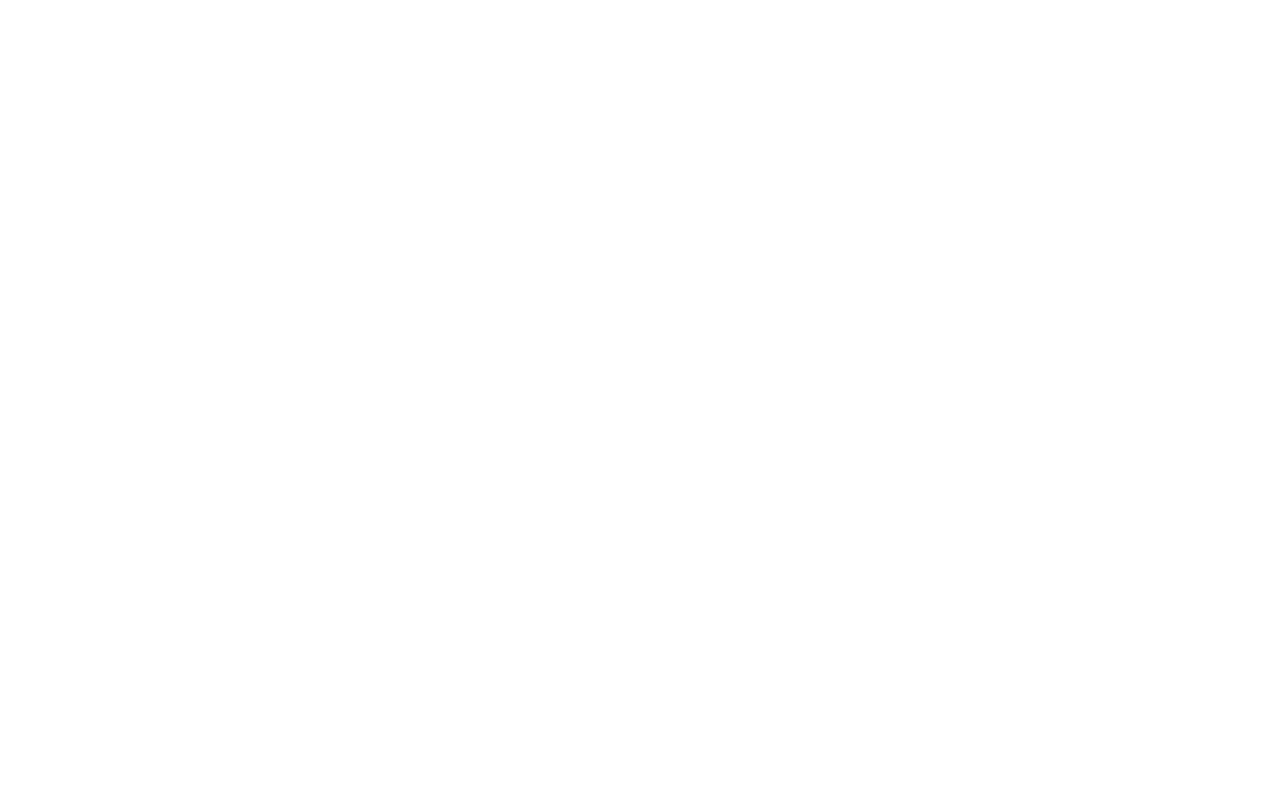
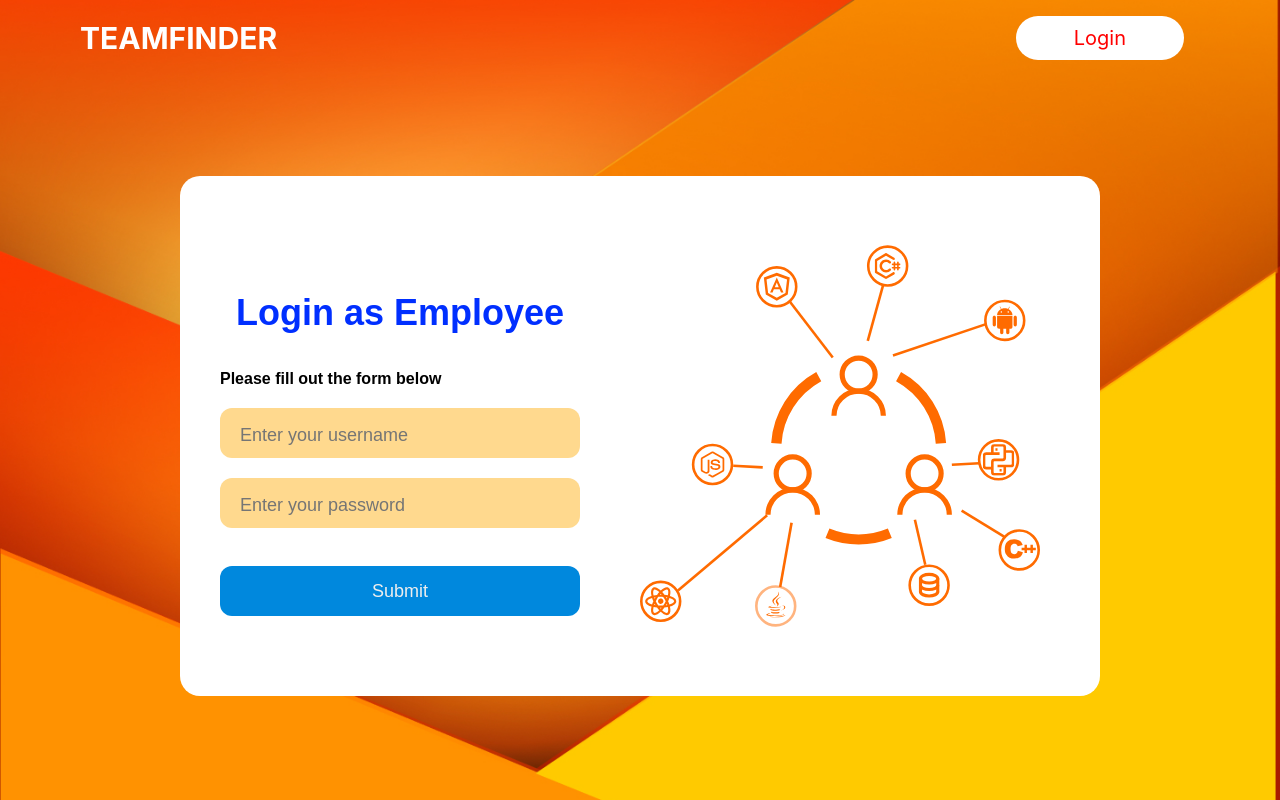
Before and after one commit to DanyielCM/Team-Finder-Front, a React (Vite) app in the folder frontend/: page /sign-in-user in a window 1280 px wide. Before the commit this address had no page. Built offline with nearby package versions, Linux system fonts and the light colour scheme.

Commit message:
Added login page for organisations and employees

```diff
--- a/frontend/src/App.jsx
+++ b/frontend/src/App.jsx
@@ -7,6 +7,7 @@
 import UserRegisterPage from "./pages/user-register-page.jsx";
 import SignInPage from "./pages/sign-in-page.jsx";
 import Dashboard from "./pages/dashboard.jsx";
+import SignInUserPage from "./pages/sign-in-user-page.jsx";
 
 function App() {
   return (
@@ -19,6 +20,7 @@
         <Route path="/register" element={<OrgRegisterPage />} />
         <Route path="/register-user" element={<UserRegisterPage />} />
         <Route path="/sign-in" element={<SignInPage />} />
+        <Route path="/sign-in-user" element={<SignInUserPage />} />
       </Routes>
     </BrowserRouter>
   );
--- /dev/null
+++ b/frontend/src/components/common/login-dropdown.css
@@ -0,0 +1,127 @@
+:root {
+    --button-background: rgb(255, 255, 255);
+    --button-color: rgb(255, 0, 0);
+
+    --dropdown-highlight: dodgerblue;
+    --dropdown-width: 160px;
+    --dropdown-background: white;
+    --dropdown-color: black;
+  }
+
+
+
+
+  a.button {
+    /* Frame */
+
+    padding: 10px 58px;
+    border-radius: 50px;
+    height: 20px;
+
+
+
+    border: none;
+    background: var(--button-background);
+    color: var(--button-color);
+    font-size: 20px;
+    cursor: pointer;
+  }
+
+  a.button:active {
+    filter: brightness(75%);
+  }
+
+
+  .dropdown {
+    position: relative;
+    padding: 0;
+    margin-right: 1em;
+
+    border: none;
+  }
+
+  .dropdown summary {
+    list-style: none;
+    list-style-type: none;
+  }
+
+  .dropdown > summary::-webkit-details-marker {
+    display: none;
+  }
+
+  .dropdown summary:focus {
+    outline: none;
+  }
+
+  .dropdown summary:focus a.button {
+    border: 2px solid white;
+  }
+
+  .dropdown summary:focus {
+    outline: none;
+  }
+
+  .dropdown ul {
+    position: absolute;
+    margin: 20px 0 0 0;
+    padding: 20px 0;
+    width: var(--dropdown-width);
+    left: 50%;
+    margin-left: calc((var(--dropdown-width) / 2)  * -1);
+    box-sizing: border-box;
+    z-index: 2;
+
+    background: var(--dropdown-background);
+    border-radius: 6px;
+    list-style: none;
+  }
+
+  .dropdown ul li {
+    padding: 0;
+    margin: 0;
+  }
+
+  .dropdown ul li a:link, .dropdown ul li a:visited {
+    display: inline-block;
+    padding: 10px 0.8rem;
+    width: 100%;
+    box-sizing: border-box;
+
+    color: var(--dropdown-color);
+    text-decoration: none;
+  }
+
+  .dropdown ul li a:hover {
+    background-color: var(--dropdown-highlight);
+    color: var(--dropdown-background);
+  }
+
+
+  .dropdown ul::before {
+    content: ' ';
+    position: absolute;
+    width: 0;
+    height: 0;
+    top: -10px;
+    left: 50%;
+    margin-left: -10px;
+    border-style: solid;
+    border-width: 0 10px 10px 10px;
+    border-color: transparent transparent var(--dropdown-background) transparent;
+  }
+
+
+  .dropdown > summary::before {
+    display: none;
+  }
+
+  .dropdown[open] > summary::before {
+      content: ' ';
+      display: block;
+      position: fixed;
+      top: 0;
+      right: 0;
+      left: 0;
+      bottom: 0;
+      z-index: 1;
+  }
--- /dev/null
+++ b/frontend/src/components/common/login-dropdown.jsx
@@ -0,0 +1,27 @@
+
+import React, { useState } from "react";
+
+import "./login-dropdown.css";
+
+export default function LoginDropdown(){
+
+return(
+<>
+<details class="dropdown">
+    <summary role="button">
+      <a class="button">Login</a>
+    </summary>
+    <ul>
+      <li><a href="/sign-in">Login as Organisation</a></li>
+      <li><a href="/sign-in-user">Login as Employee</a></li>
+
+  </ul>
+</details>
+
+</>
+
+
+);
+
+
+};
--- a/frontend/src/components/start-page-navbar.jsx
+++ b/frontend/src/components/start-page-navbar.jsx
@@ -1,6 +1,7 @@
 import { Outlet, Link } from "react-router-dom";
 
 import { useNavigate } from "react-router-dom";
+import LoginDropdown from "./common/login-dropdown.jsx";
 import Button from "./common/Button.jsx";
 
 import "./start-page-navbar.css";
@@ -15,9 +16,9 @@
         </div>
         <nav className="nav-navbar">
 
-           <Button onClick={() => navigate("/sign-in")}>
-              Login
-            </Button>
+           <LoginDropdown>
+            </LoginDropdown>
+
 
         </nav>
       </header>
--- /dev/null
+++ b/frontend/src/pages/sign-in-user-page.css
@@ -0,0 +1,12 @@
+
+.sign-in-main-page{
+
+    display: flex;
+    justify-content: space-around;
+    align-items: center;
+    height: 90%;
+    margin-left: 5%;
+    margin-right: 5%;
+
+
+    }
--- a/frontend/src/pages/sign-in-page.jsx
+++ b/frontend/src/pages/sign-in-user-page.jsx
@@ -1,11 +1,11 @@
-import "./sign-in-page.css";
+import "./sign-in-user-page.css";
 import Navbar from "../components/start-page-navbar.jsx";
 
 import Form from '../components/common/Form.jsx';
 
 import React, { useState } from "react";
 
-export default function SignInPage() {
+export default function SignInUserPage() {
 
 
   const fields = [
@@ -28,7 +28,7 @@
       <Navbar></Navbar>
       <div className="register-main-page">
       <Form
-         title="Welcome to Teamfinder"
+         title="Login as Employee"
         subtitle="Please fill out the form below"
         onSubmit={handleSubmit}
         fields={fields}
```
